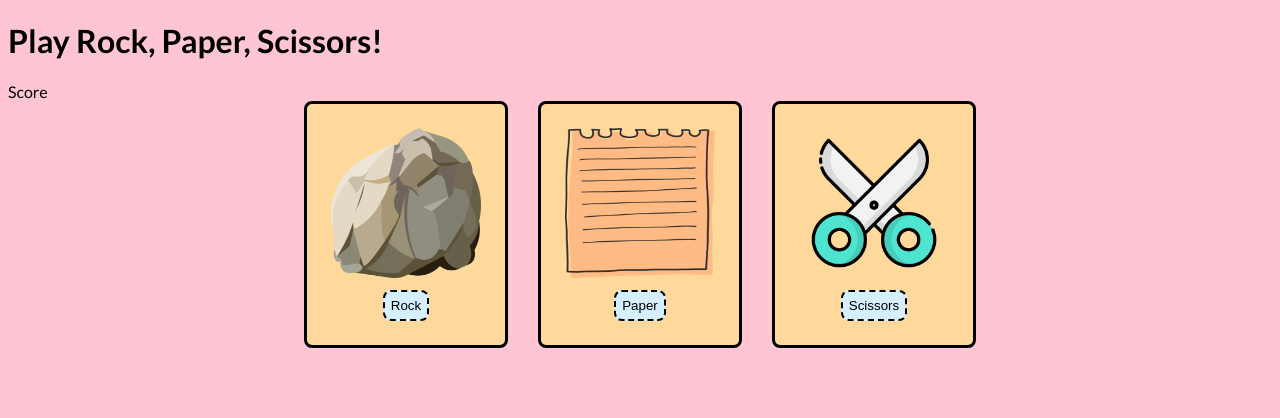
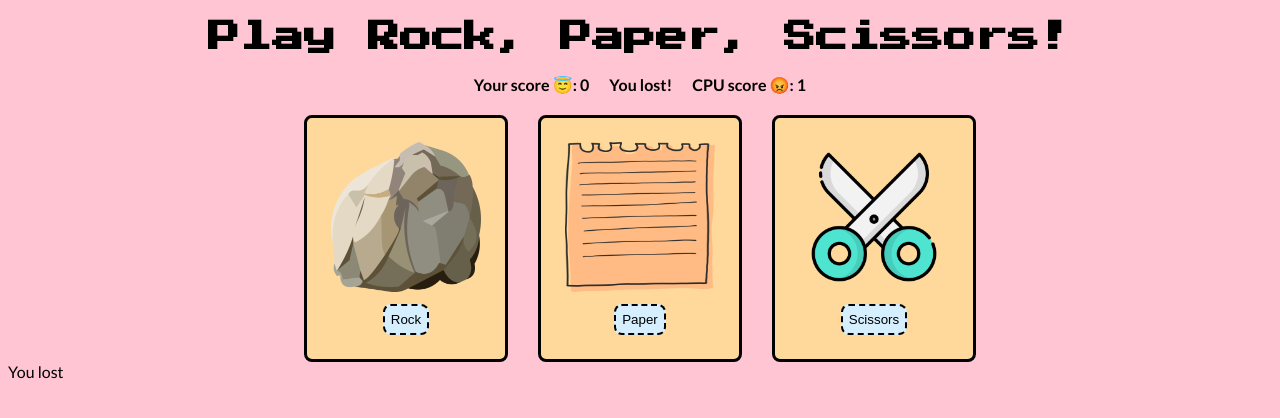
Before and after one commit to xsnok/rock-paper-scissors-top, a plain HTML site: page index.html in a window 1280 px wide. Both pictures are taken after a click on the button "Rock". Drawn offline with Linux system fonts and the light colour scheme.

Commit message:
add scoreboard

```diff
--- a/index.html
+++ b/index.html
@@ -8,8 +8,14 @@
     <title>Rock-Paper-Scissors</title>
 </head>
 <body>
-    <h1>Play Rock, Paper, Scissors!</h1>
-    <div id="score">Score</div>
+    <div class="title">
+        <h1>Play Rock, Paper, Scissors!</h1>
+    </div>
+    <div class="scoreboard">
+        <div class="player-score">Your score 😇: 0</div>
+        <div class="result"></div>
+        <div class="computer-score">CPU score 😡: 0</div>
+    </div>
     <div class="player">
         <div class="player-container">
             <img src="static/rock.png" alt="rock" class="player-image">
--- a/rock-paper-scissors.js
+++ b/rock-paper-scissors.js
@@ -4,6 +4,16 @@ let computerScore = 0;
 const rock = document.querySelector("#rock")
 const paper = document.querySelector("#paper")
 const scissors = document.querySelector("#scissors")
+
+function updateScoreboard(result) {
+    const userScoreDiv = document.querySelector(".player-score");
+    const computerScoreDiv = document.querySelector(".computer-score");
+    const resultDiv = document.querySelector(".result");
+    userScoreDiv.textContent = "Your score 😇: " + playerScore;
+    resultDiv.textContent = "You " + result + "!"
+    computerScoreDiv.textContent = "CPU score 😡: " + computerScore;
+}
+
 
 
 function winCheck(userInput, computerChoice) {
@@ -14,7 +24,7 @@ function winCheck(userInput, computerChoice) {
                     return "tie";
                 case 'paper':
                     computerScore++;
-                    return "won";
+                    return "lost";
                 case 'scissors':
                     playerScore++;
                     return "won";
@@ -63,16 +73,29 @@ function randChoice() {
 }
 
 rock.addEventListener("click", function() {
-    console.log("test rock")
-    const p = document.createElement("p");
+    const div = document.createElement("div");
     let cpu = randChoice();
     let result = winCheck("rock", cpu);
-    p.text = `You ${result}`;
-    document.body.appendChild(p);
+    div.textContent = `You ${result}`;
+    document.body.appendChild(div);
+    updateScoreboard(result)
 });
-// paper.addEventListener("click", winCheck("paper", randChoice()));
-// scissors.addEventListener("click", winCheck("scissors", randChoice()));
-
+paper.addEventListener("click", function() {
+    const div = document.createElement("div");
+    let cpu = randChoice();
+    let result = winCheck("paper", cpu);
+    div.textContent = `You ${result}`;
+    document.body.appendChild(div);
+    updateScoreboard(result)
+});
+scissors.addEventListener("click", function() {
+    const div = document.createElement("div");
+    let cpu = randChoice();
+    let result = winCheck("scissors", cpu);
+    div.textContent = `You ${result}`;
+    document.body.appendChild(div);
+    updateScoreboard(result)
+});
 
 // console.log("Play rock, paper, scissors!");
 // let gamesAmount = parseInt(prompt("How many games you want to play? ", "0"));
--- a/static/style.css
+++ b/static/style.css
@@ -1,4 +1,5 @@
 @import url('https://fonts.googleapis.com/css2?family=Lato:ital,wght@0,100;0,300;0,400;0,700;0,900;1,100;1,300;1,400;1,700;1,900&display=swap');
+@import url('https://fonts.googleapis.com/css2?family=Press+Start+2P&display=swap');
 
 body {
     font-family: "Lato";
@@ -6,10 +7,28 @@ body {
     background-color: #FFC5D3;
 }
 
+h1 {
+    font-family: "Press Start 2P";
+    text-align: center;
+}
+
+.title {
+    margin: 10px;
+}
+
+.scoreboard {
+    display: flex;
+    justify-content: center;
+    gap: 20px;
+    margin: 20px;
+    font-weight: 700;
+}
+
 .player {
     display: flex;
     justify-content: center;
     align-items: center;
+    flex-wrap: wrap;
     gap: 30px;
 }
 
```
